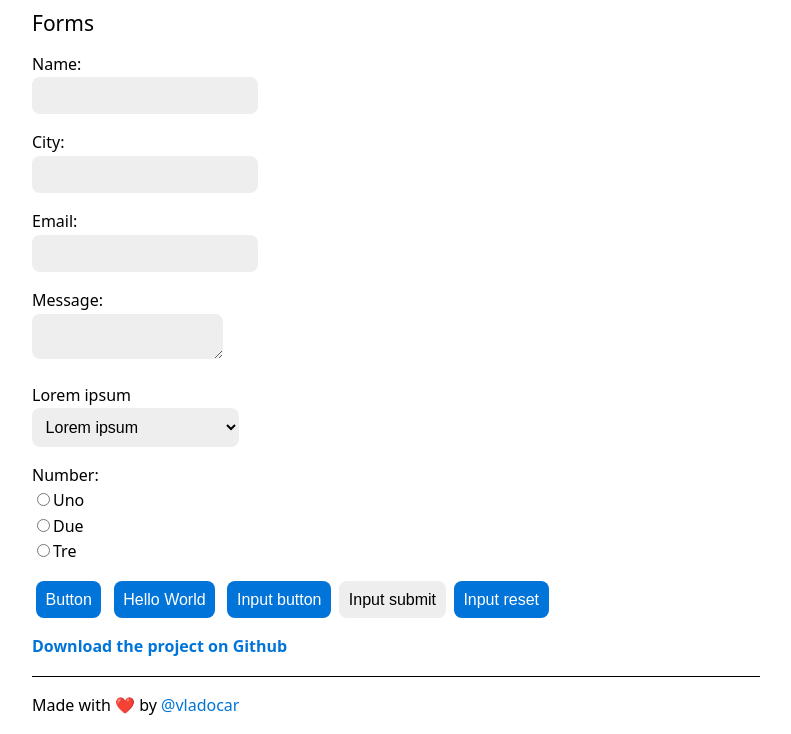
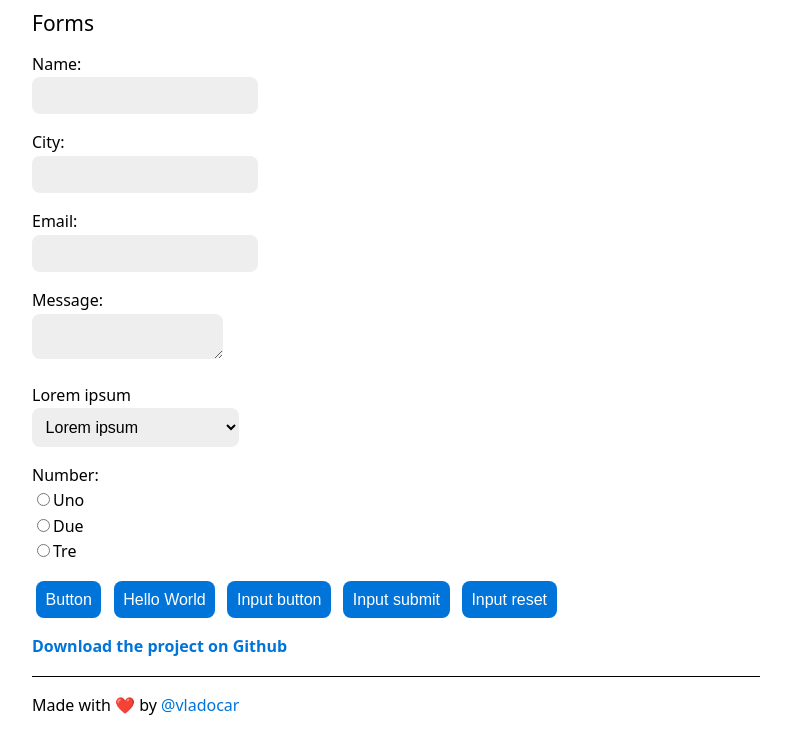
Before and after one commit to vladocar/Basic.css, a website: page index.html in a window 1280 px wide. Shown: the part 2480-3214 px from the top of the page, without its empty margins (244-1035 px from the left). Drawn offline with Linux system fonts and the light colour scheme.

Commit message:
iOS button fix

```diff
--- a/css/basic.css
+++ b/css/basic.css
@@ -85,7 +85,7 @@ pre,code,input,select,textarea,button,img {border-radius: var(--rc)}
 
 input, select, textarea {font-size: 1em; color:var(--c4); background: var(--c2); border: 0; padding: 0.6em}
 
-button, input [type=submit], input[type=reset], input[type="button"] {font-size: 1em; display: inline-block; color: var(--c5); background: var(--c1);  border: 0; margin: 0 4px;  padding: 0.6em; cursor: pointer; text-align: center}
+button, input[type=submit], input[type=reset], input[type="button"] { -webkit-appearance: none; font-size: 1em; display: inline-block; color: var(--c5); background: var(--c1);  border: 0; margin: 0 4px;  padding: 0.6em; cursor: pointer; text-align: center}
 
 button:hover, button:focus, input:hover, textarea:hover, select:hover {opacity: 0.8}
 
```
Also changed, not shown: css/basic.min.css.
